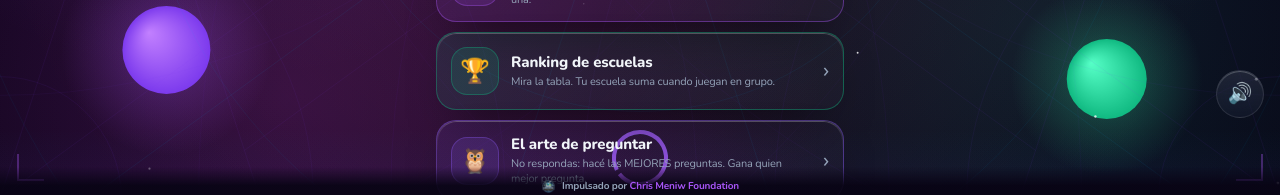
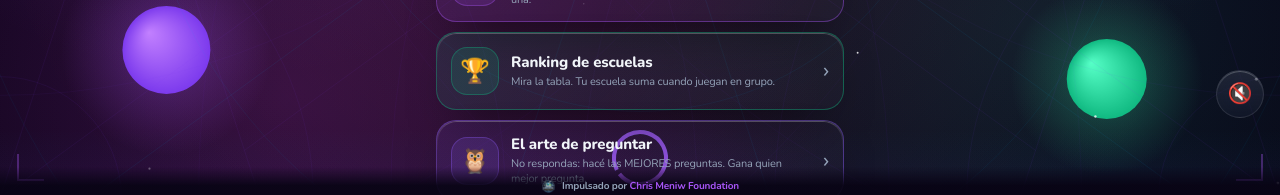
Before and after one commit to ChrisMeniw/mentelibre, a React (Vite) app: page / in a window 1280 px wide. Shown: the part 602-797 px from the top of the page. Built offline with nearby package versions, Linux system fonts and the light colour scheme.

Commit message:
Música apagada por defecto (no autoarranca)
- La música de fondo ya no arranca sola al abrir: queda en silencio
  hasta que se toca el botón 🔊. Los efectos de sonido (monedas,
  aciertos) siguen funcionando aparte.

Co-Authored-By: Claude Opus 4.8 (1M context) <noreply@anthropic.com>

```diff
--- a/src/components/MusicEngine.jsx
+++ b/src/components/MusicEngine.jsx
@@ -19,8 +19,8 @@ const BELLS = [1568, 2093, 2349]
 
 export default function MusicEngine() {
   const { t } = useLang()
-  const [on, setOn] = useState(true) // intención del usuario (solo para el ícono)
-  const onRef = useRef(true)         // misma intención, leída en vivo por la lógica de audio
+  const [on, setOn] = useState(false) // música APAGADA por defecto (no autoarranca); se prende con el botón
+  const onRef = useRef(false)         // misma intención, leída en vivo por la lógica de audio
   const R = useRef({ ctx: null, master: null, timers: [], started: false, noiseBuf: null, step: 0 })
   const gestured = useRef(false)
   const gameplay = useRef(isGameplay())
```
